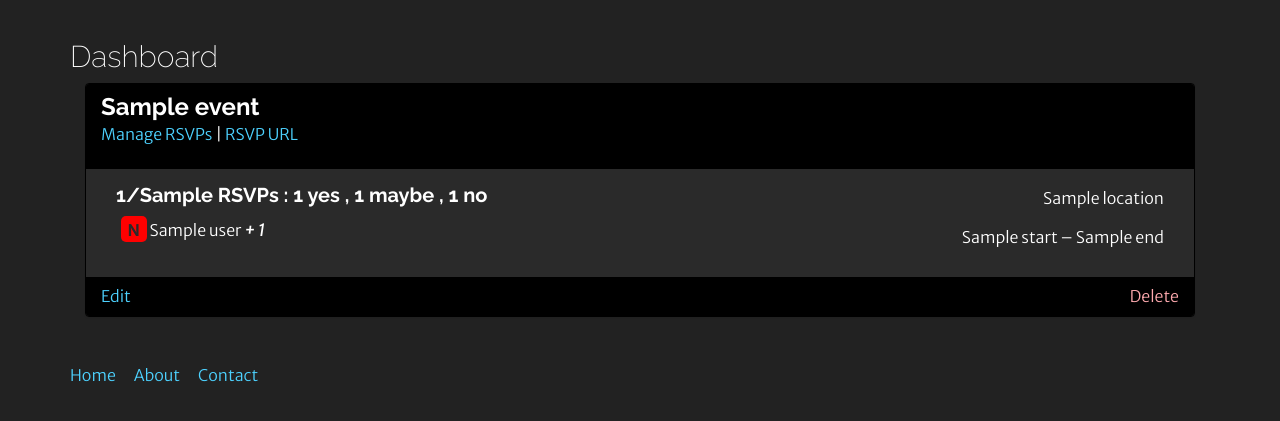
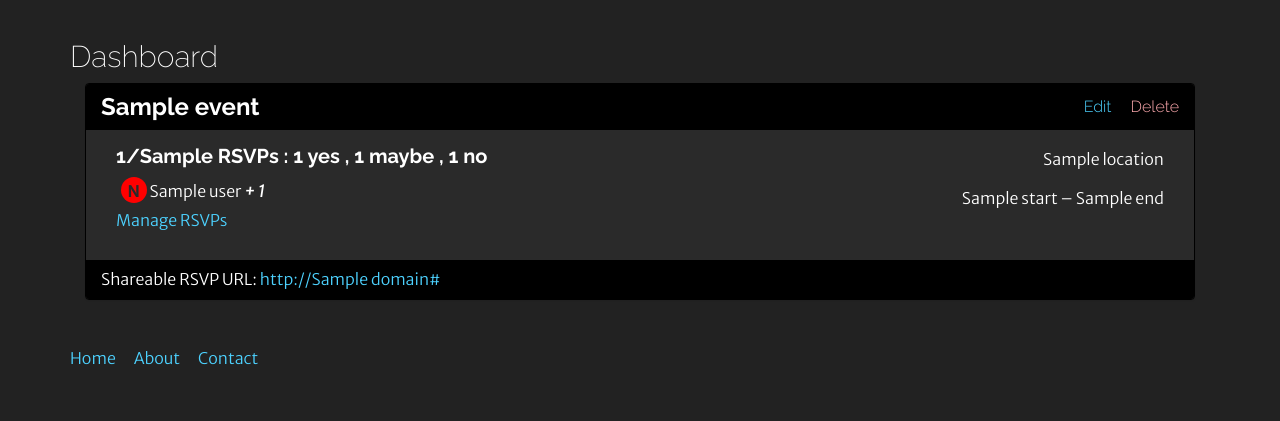
Before and after one commit to lincolnloop/blinken-bloop, a Django app: template headcount/events/templates/events/dashboard.html in a window 1280 px wide. Shown: the part 52-473 px from the top of the page. Run offline with Django 3.2, Linux system fonts and the light colour scheme; the template is opened without the code that fills it: most values are stand-ins (such as "Sample title", 1, 10 or a date in 2020); style sheets or scripts are compiled from the project's sources; some libraries are stand-ins or nearby versions.

Commit message:
styled and moved the rsvp link on the dash, fixed old queryset references, moved edit and delete links

```diff
--- a/headcount/events/templates/events/dashboard.html
+++ b/headcount/events/templates/events/dashboard.html
@@ -7,16 +7,20 @@
         <article class="col-md-12 col-xs-12">
             <div class="panel panel-default">
                 <div class="panel-heading">
-                    <h3 class="panel-title">{{ event.title }}</h3>
-                    <p><a href="{% url 'events:detail' event.shortid %}">Manage RSVPs</a> | <a href="http://{{ domain }}{{ event.get_absolute_url }}">RSVP URL</a></p>
+                    <h3 class="panel-title">{{ event.title }}
+                        <span class="edit-delete pull-right">
+                            <a href="{% url 'events:edit' event.shortid %}">Edit</a>
+                            <a href="{% url 'events:delete' event.shortid %}" class="text-danger">Delete</a>
+                        </span>
+                    </h3>
                 </div>
                 <div class="panel-body">
                     <div class="col-md-6 rsvp-info">
                         <h4>
                             {% if event.max_attendees %}
-                                {{ event.rsvps.possible|length }}/{{ event.max_attendees }}
+                                {{ event.total_coming }}/{{ event.max_attendees }}
                             {% else %}
-                                {{ event.rsvps.possible|length }}
+                                {{ event.total_coming }}
                             {% endif %} RSVPs
                             {% if event.rsvps.all|length %}:
                                 {{ event.rsvps.yes|length }} yes{{ event.rsvps.yes|length|pluralize:"es" }}
@@ -26,7 +30,7 @@
                         </h4>
                         <div class="rsvps">
                         {% for rsvp in event.rsvps.all %}
-                                <div>
+                            <div>
                                 {% if rsvp.response == 'yes' %}
                                     <span class="response yes">Y</span>
                                 {% elif rsvp.response == 'maybe' %}
@@ -45,6 +49,7 @@
                             </div>
                         {% endfor %}
                         </div>
+                        <p><a href="{% url 'events:detail' event.shortid %}">Manage RSVPs</a></p>
                     </div>
                     <div class="col-md-6 event-info">
                         <p>{{ event.location }}</p>
@@ -52,8 +57,7 @@
                     </div>
                 </div>
                 <div class="panel-footer">
-                    <a href="{% url 'events:edit' event.shortid %}">Edit</a>
-                    <a href="{% url 'events:delete' event.shortid %}" class="text-danger pull-right">Delete</a>
+                    <span class="rsvp-url">Shareable RSVP URL: <a href="{{ event.get_absolute_url }}">http://{{ domain }}{{ event.get_absolute_url }}</a></span>
                 </div>
             </div>
         </article>
--- a/headcount/static/less/style.less
+++ b/headcount/static/less/style.less
@@ -1,3 +1,5 @@
+@font-size: 12pt;
+
 @header-font: 'Raleway', 'Merriweather Sans', Arial, sans-serif;
 @standard-font: 'Merriweather Sans', Arial, sans-serif;
 @bg-color: #222;
@@ -5,10 +7,18 @@
 @fuchsia: #ff33a0;
 @pink: #ffaaaf;
 
+.border-radius (@radius: 5px) {
+  -webkit-border-radius: @radius;
+  -moz-border-radius: @radius;
+  -ms-border-radius: @radius;
+  -o-border-radius: @radius;
+  border-radius: @radius;
+}
+
 body {
     font-family: @standard-font;
     font-weight: 300;
-    font-size: 12pt;
+    font-size: @font-size;
     background: @bg-color;
     color: white;
     line-height: 1.8em;
@@ -87,6 +97,11 @@ h4 {
 .panel {
     background: lighten(@bg-color, 3%);
     border: 1pt solid black;
+
+    .rsvp-url {
+        font-size: @font-size;
+    }
+
     .panel-heading, .panel-footer {
         background: black;
         color: white;
@@ -96,6 +111,17 @@ h4 {
     .panel-heading {
         h3 {
             font-size: 2.4rem;
+
+            .edit-delete {
+                display: inline-block;
+                padding-top: 4px;
+                font-size: @font-size;
+                font-weight: 300;
+
+                a {
+                    margin-left: 15px;
+                }
+            }
         }
     }
 
@@ -121,11 +147,11 @@ h4 {
             }
 
             .response {
+                .border-radius(15px);
                 display: inline-block;
                 width: 1.6em;
                 height: 1.6em;
                 text-align: center;
-                border-radius: 5px;
                 color: lighten(@bg-color, 3%);
                 font-weight: 700;
             }
```
